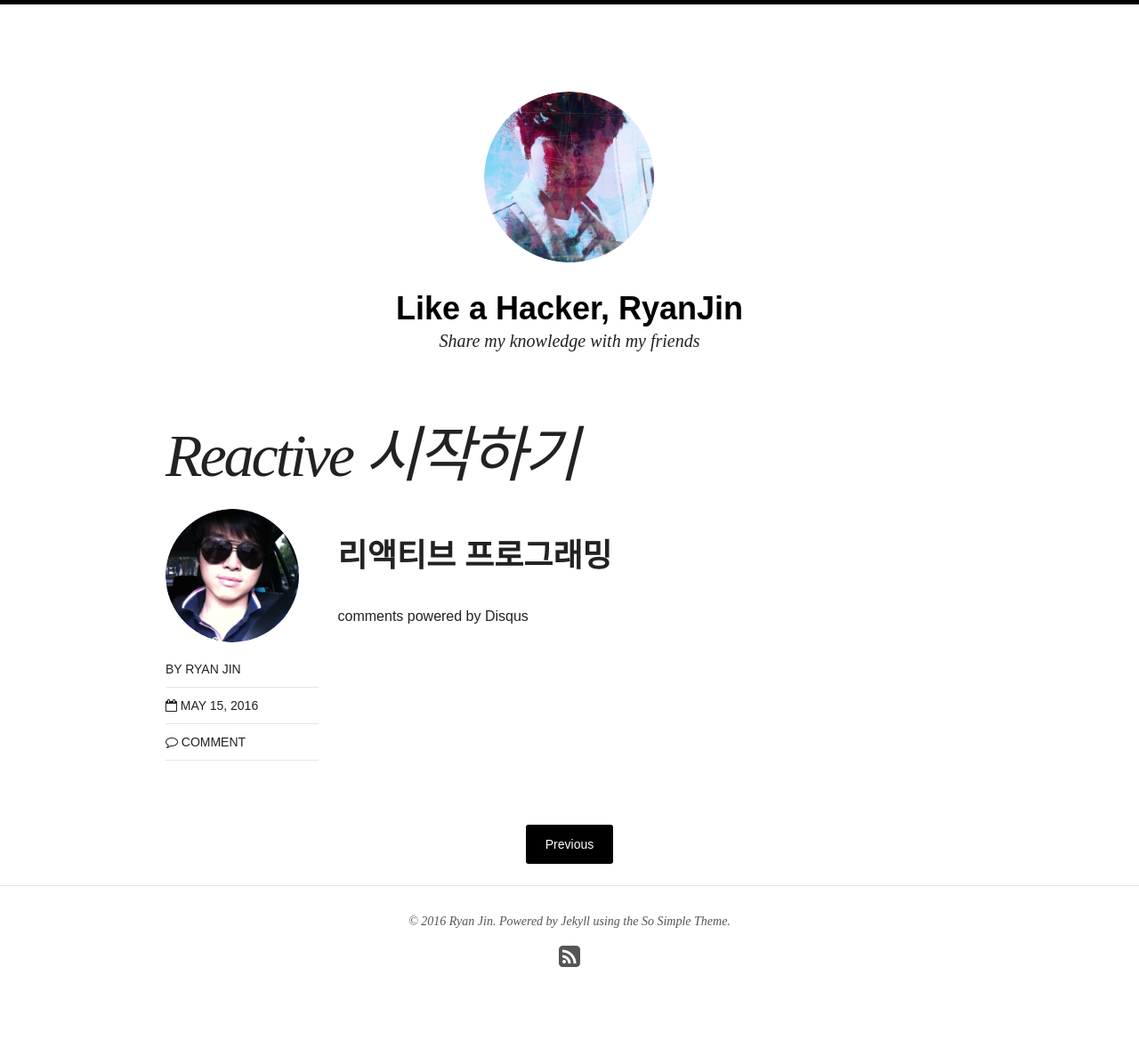
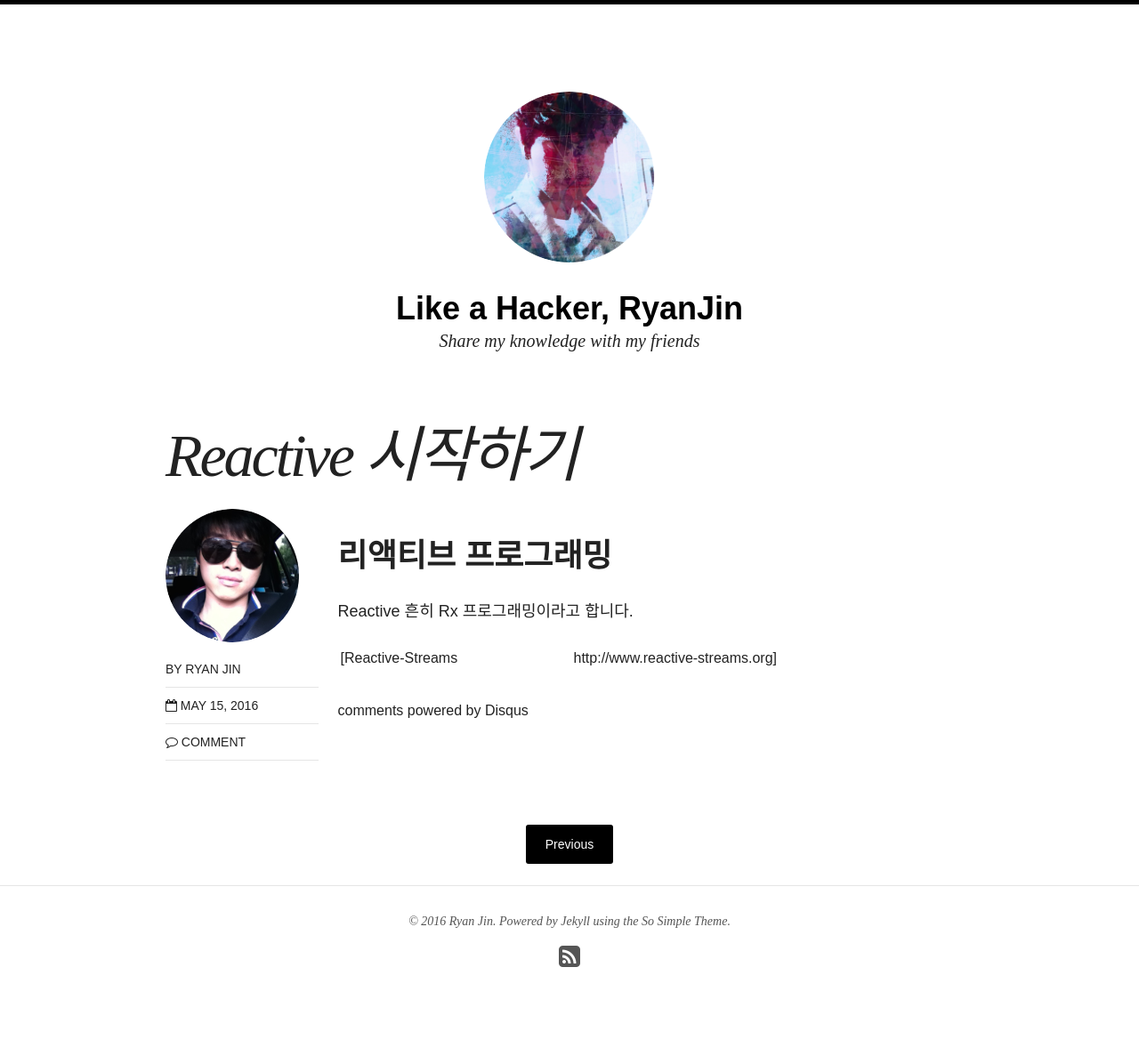
Before and after one commit to atinjin/atinjin.github.com, a Jekyll site: the page built from _posts/2016-05-15-reactive.md, in a window 1280 px wide. Shown: the whole page at 89% size. Built offline with Jekyll 4.4.1, drawn with Linux system fonts in a browser that asks for light colours; nearby versions of some CDN libraries; comment, search, counter and statistics services are not loaded.

Commit message:
Update 2016-05-15-reactive.md

```diff
--- a/_posts/2016-05-15-reactive.md
+++ b/_posts/2016-05-15-reactive.md
@@ -11,3 +11,7 @@ date: 2016-05-15T17:40:26+09:00
 ---
 
 # 리액티브 프로그래밍
+
+Reactive 흔히  Rx 프로그래밍이라고 합니다.
+
+[Reactive-Streams|http://www.reactive-streams.org]
```
